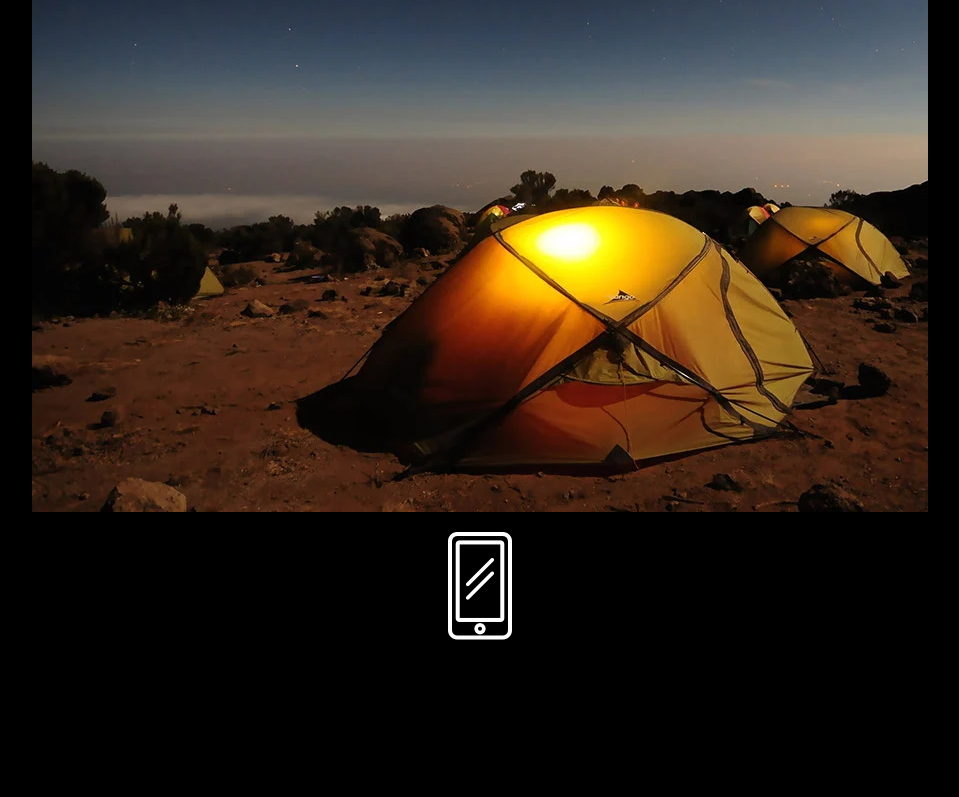
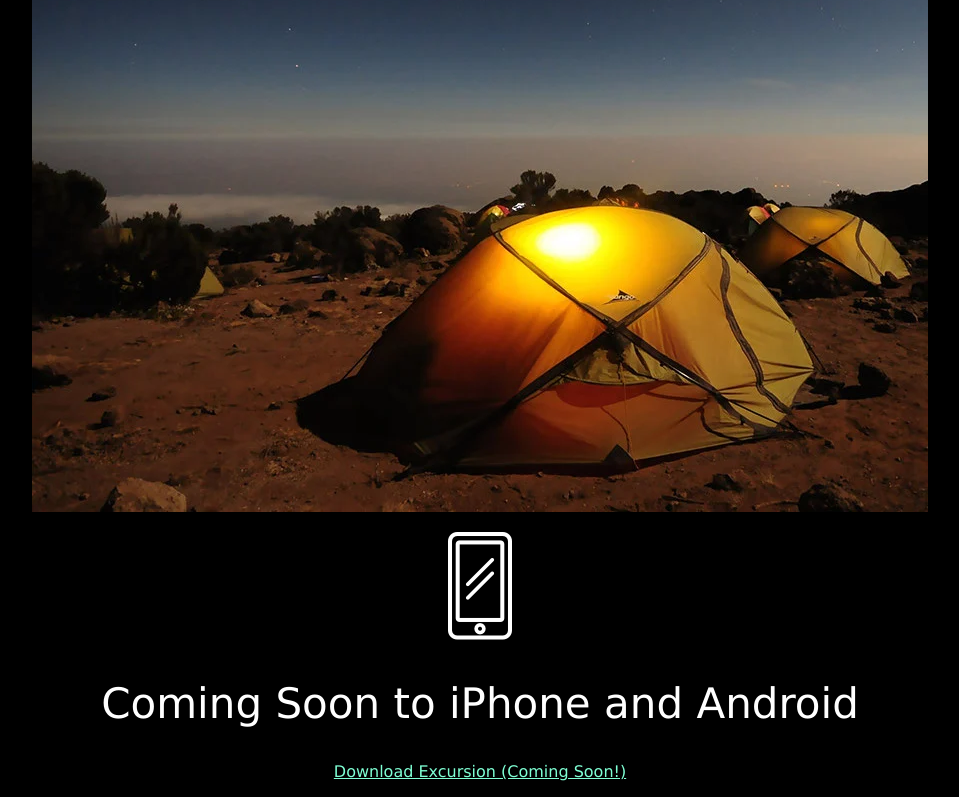
Before and after one commit to VanessaHellinga/Excursion, a plain HTML site: page index.html in a window 1280 px wide. Shown: the part 500-1297 px from the top of the page, without its empty margins (160-1119 px from the left). Before the commit the page ends 1160 px from the top, so only its background shows below. Drawn offline with Linux system fonts and the light colour scheme.

Commit message:
footer text

```diff
--- a/index.html
+++ b/index.html
@@ -20,7 +20,10 @@
     <h4 class="header--sub-header">Excursion remembers places you like,
         and recommends new points of interest around you.</h4>
 <!--Images-->
-<p><img src="resources/images/camp.webp"></p>
-<p><img src="resources/images/phone.webp"></p>
+    <p><img src="resources/images/camp.webp"></p>
+    <p><img src="resources/images/phone.webp"></p>
+<!--Bottom Section-->
+    <h2 class="header--secondary">Coming Soon to iPhone and Android</h2>
+    <p><a class="link--cta" href="#">Download Excursion (Coming Soon!)</a></p>
 </body>
 </html>
```
